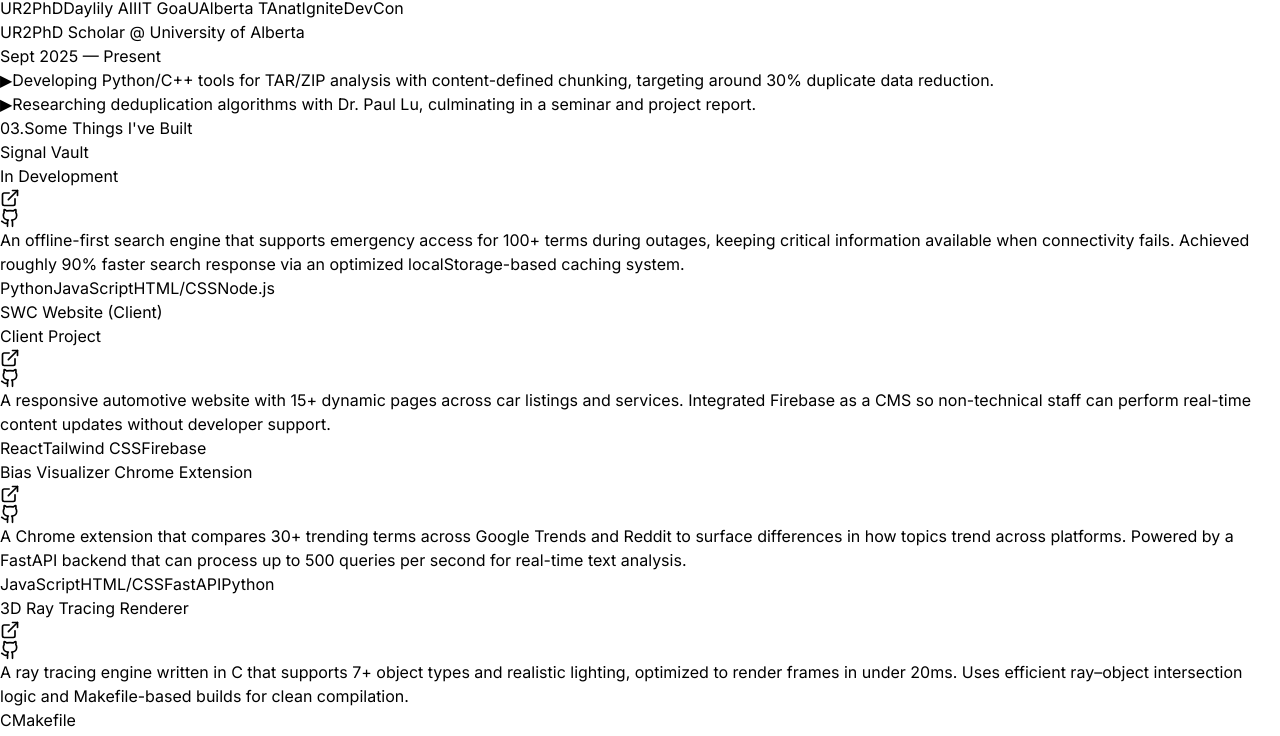
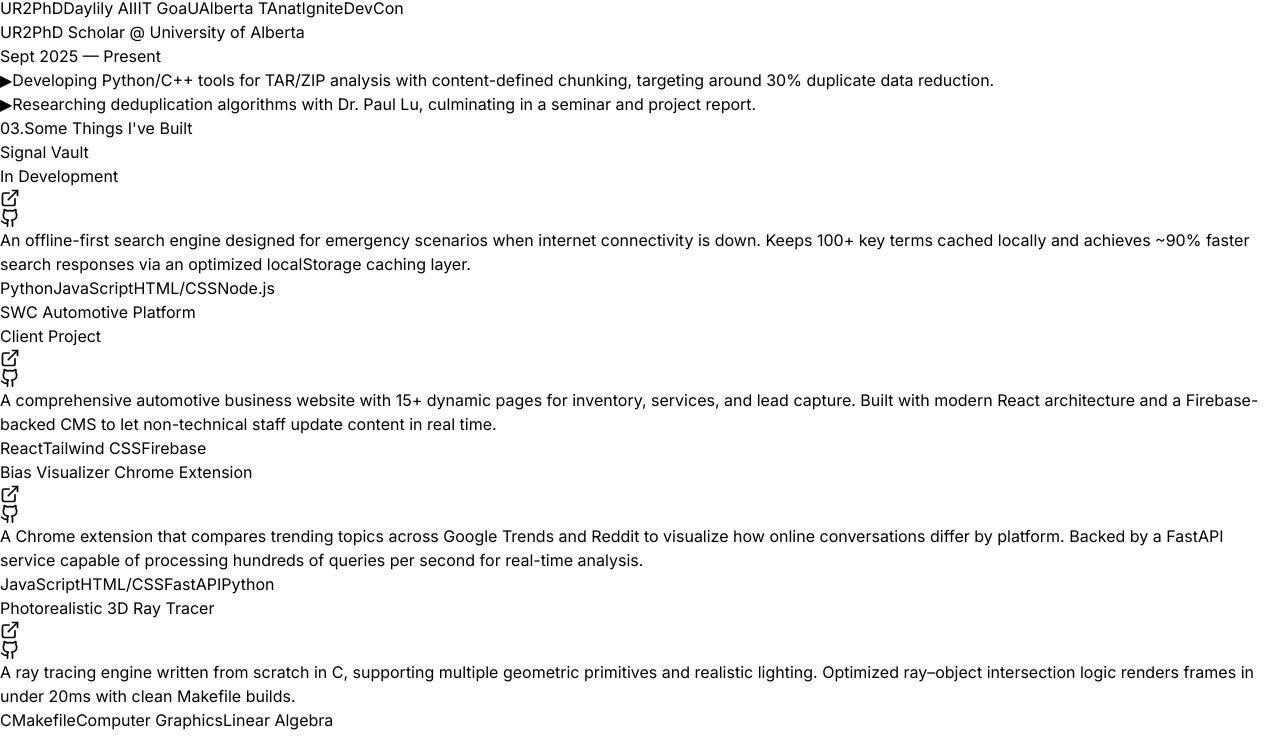
Before and after one commit to guneettt/my-portfolio, a React (Vite) app: page / in a window 1280 px wide. Shown: the part 939-1675 px from the top of the page. Built offline with nearby package versions, Linux system fonts and the light colour scheme.

Commit message:
links updated

```diff
--- a/src/components/App.jsx
+++ b/src/components/App.jsx
@@ -483,41 +483,77 @@ const Portfolio = () => {
       Some Things I've Built
     </h3>
     <div className="grid gap-12">
-      {[
+            {[
         {
           title: "Signal Vault",
           description:
-            "An offline-first search engine that supports emergency access for 100+ terms during outages, keeping critical information available when connectivity fails. Achieved roughly 90% faster search response via an optimized localStorage-based caching system.",
+            "An offline-first search engine designed for emergency scenarios when internet connectivity is down. Keeps 100+ key terms cached locally and achieves ~90% faster search responses via an optimized localStorage caching layer.",
           tech: ["Python", "JavaScript", "HTML/CSS", "Node.js"],
           status: "In Development",
           demoUrl: "#", // Add your live demo URL here when deployed
           githubUrl: "https://github.com/guneettt/signal-vault"
         },
         {
-          title: "SWC Website (Client)",
+          title: "SWC Automotive Platform",
           description:
-            "A responsive automotive website with 15+ dynamic pages across car listings and services. Integrated Firebase as a CMS so non-technical staff can perform real-time content updates without developer support.",
+            "A comprehensive automotive business website with 15+ dynamic pages for inventory, services, and lead capture. Built with modern React architecture and a Firebase-backed CMS to let non-technical staff update content in real time.",
           tech: ["React", "Tailwind CSS", "Firebase"],
           status: "Client Project",
           demoUrl: "#", // Add your live demo URL here
-          githubUrl: "https://github.com/guneettt" // replace with repo if public
+          githubUrl: "https://github.com/guneettt" // replace with specific repo if public
         },
         {
           title: "Bias Visualizer Chrome Extension",
           description:
-            "A Chrome extension that compares 30+ trending terms across Google Trends and Reddit to surface differences in how topics trend across platforms. Powered by a FastAPI backend that can process up to 500 queries per second for real-time text analysis.",
+            "A Chrome extension that compares trending topics across Google Trends and Reddit to visualize how online conversations differ by platform. Backed by a FastAPI service capable of processing hundreds of queries per second for real-time analysis.",
           tech: ["JavaScript", "HTML/CSS", "FastAPI", "Python"],
           demoUrl: "#", // Add your live demo URL here
           githubUrl: "https://github.com/guneettt" // replace with extension repo if public
         },
         {
-          title: "3D Ray Tracing Renderer",
+          title: "Photorealistic 3D Ray Tracer",
           description:
-            "A ray tracing engine written in C that supports 7+ object types and realistic lighting, optimized to render frames in under 20ms. Uses efficient ray–object intersection logic and Makefile-based builds for clean compilation.",
-          tech: ["C", "Makefile"],
-          demoUrl: "#", // Add link to sample renders or repo README
+            "A ray tracing engine written from scratch in C, supporting multiple geometric primitives and realistic lighting. Optimized ray–object intersection logic renders frames in under 20ms with clean Makefile builds.",
+          tech: ["C", "Makefile", "Computer Graphics", "Linear Algebra"],
+          demoUrl: "#", // Add link to sample renders / README
           githubUrl: "https://github.com/guneettt" // replace with ray tracer repo if public
-        }
+        },
+        {
+          title: "Scalable Tweet Analytics Engine",
+          description:
+            "A high-throughput analytics system for large tweet datasets using MongoDB and Python. Custom schemas and batch-processing pipelines support efficient storage, filtering, and aggregation on tens of thousands of records.",
+          tech: ["Python", "SQL", "MongoDB", "JSON", "Data Processing"],
+          demoUrl: "#", // Add your live demo URL here
+          githubUrl: "https://github.com/guneettt" // replace with specific repo if public
+        },
+        {
+          title: "TrustLine - AI Fraud Detection",
+          description:
+            "An award-winning mobile app that detects deepfake scam calls in real time using machine learning. Built with React Native and FastAPI to deliver accessible scam-call protection for older adults and caregivers.",
+          tech: ["React Native", "FastAPI", "Machine Learning", "Audio Processing"],
+          status: "Award Winner",
+          demoUrl: "#", // Add your live demo / pitch
+          githubUrl: "https://github.com/guneettt" // replace with TrustLine repo if public
+        },
+        {
+          title: "RideSafe - Transit Safety",
+          description:
+            "A real-time transit safety app that uses Vision Transformer (ViT)–based threat detection to monitor live video feeds and trigger alerts. Built during DevCon using React Native and Flask as a fast proof-of-concept for safer public transit.",
+          tech: ["React Native", "Flask", "Computer Vision", "Python"],
+          status: "Hackathon Project",
+          demoUrl: "#", // Add demo / video link
+          githubUrl: "https://github.com/guneettt" // replace with RideSafe repo if public
+        },
+                {
+          title: "Whimsy",
+          description:
+            "A collaborative Android social media app enabling mood-based posts, interactive comments, and real-time emotional feeds. Features a privacy-aware following system, editable mood journals, and an interactive mood map with filters by time, user, or location. Integrated DALL·E API to generate creative mood-themed images and boost engagement.",
+          tech: ["Java", "Android Studio", "Firebase", "DALL·E API"],
+          status: "Group Project",
+          demoUrl: "#", // add link if you deploy a demo
+          githubUrl: "https://github.com/guneettt" // replace with actual repo if public
+        },
+
       ].map((project, index) => {
         return (
           <div key={index} className="group relative">
@@ -559,7 +595,10 @@ const Portfolio = () => {
               </p>
               <div className="flex flex-wrap gap-2">
                 {project.tech.map((tech) => (
-                  <span key={tech} className="font-mono text-sm text-gray-300 bg-gray-800 border border-gray-600 px-3 py-1 rounded">
+                  <span
+                    key={tech}
+                    className="font-mono text-sm text-gray-300 bg-gray-800 border border-gray-600 px-3 py-1 rounded"
+                  >
                     {tech}
                   </span>
                 ))}
```
Also changed, not shown: 4 other files (tests, documents, lock files or other folders).
